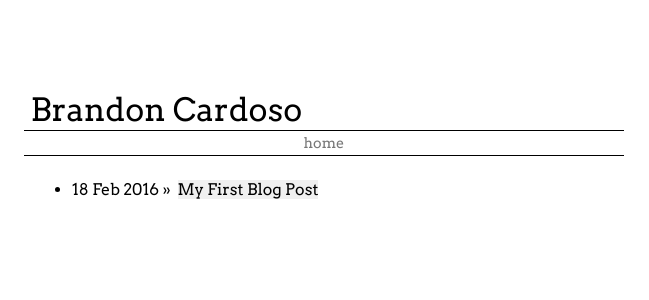
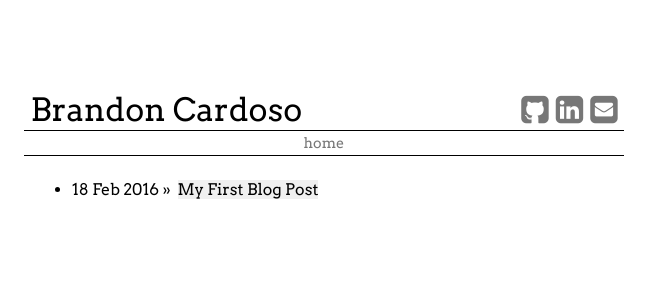
Before and after one commit to brandoncardoso/brandoncardoso.github.io, a Jekyll site: the page built from index.html, in a window 1280 px wide. Shown: the top 300 px of the page, without its empty margins (316-965 px from the left). Built offline with Jekyll 4.4.1, drawn with Linux system fonts in a browser that asks for light colours.

Commit message:
Add github, linkedin and email links to header

```diff
--- a/_includes/header.html
+++ b/_includes/header.html
@@ -1 +1,15 @@
-<a href="/"><span class="name">Brandon Cardoso</span></a>
+<a href="/">
+    <span class="name">Brandon Cardoso</span>
+</a>
+
+<div class="links">
+    <a href="//github.com/BrandonCardoso">
+        <i class="fa fa-github-square"></i>
+    </a>
+    <a href="//ca.linkedin.com/in/brandoncardoso">
+        <i class="fa fa-linkedin-square"></i>
+    </a>
+    <a href="mailto:bcardoso@live.com">
+        <i class="fa fa-envelope-square"></i>
+    </a>
+</div>
--- a/css/main.css
+++ b/css/main.css
@@ -24,6 +24,10 @@ header {
     padding: 0 0.2em;
 
     font-size: 2em;
+}
+
+header .links {
+    float: right;
 }
 
 header, nav {
@@ -59,11 +63,11 @@ a {
     color: #000;
 }
 
-nav a {
+header .links a, nav a {
     color: #777;
 }
 
-nav a:hover {
+header .links a:hover, nav a:hover {
     color: #000;
 }
 
```
